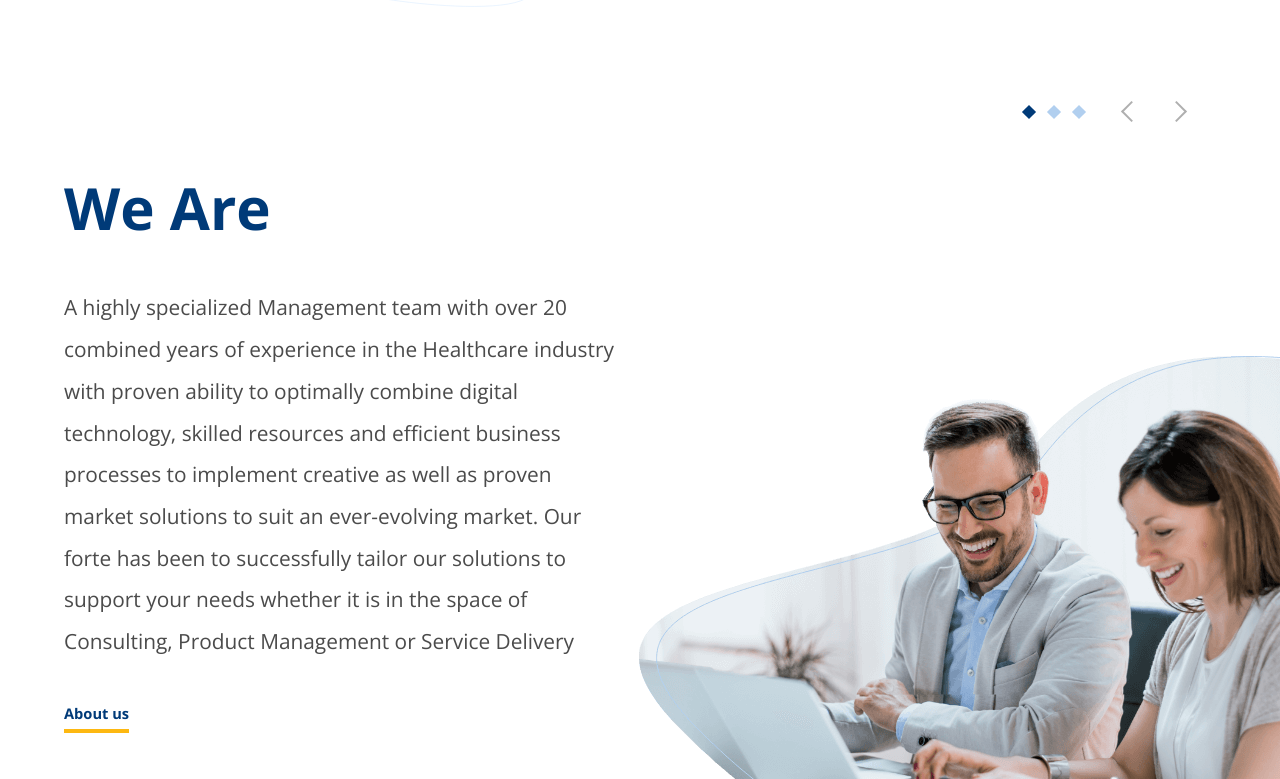
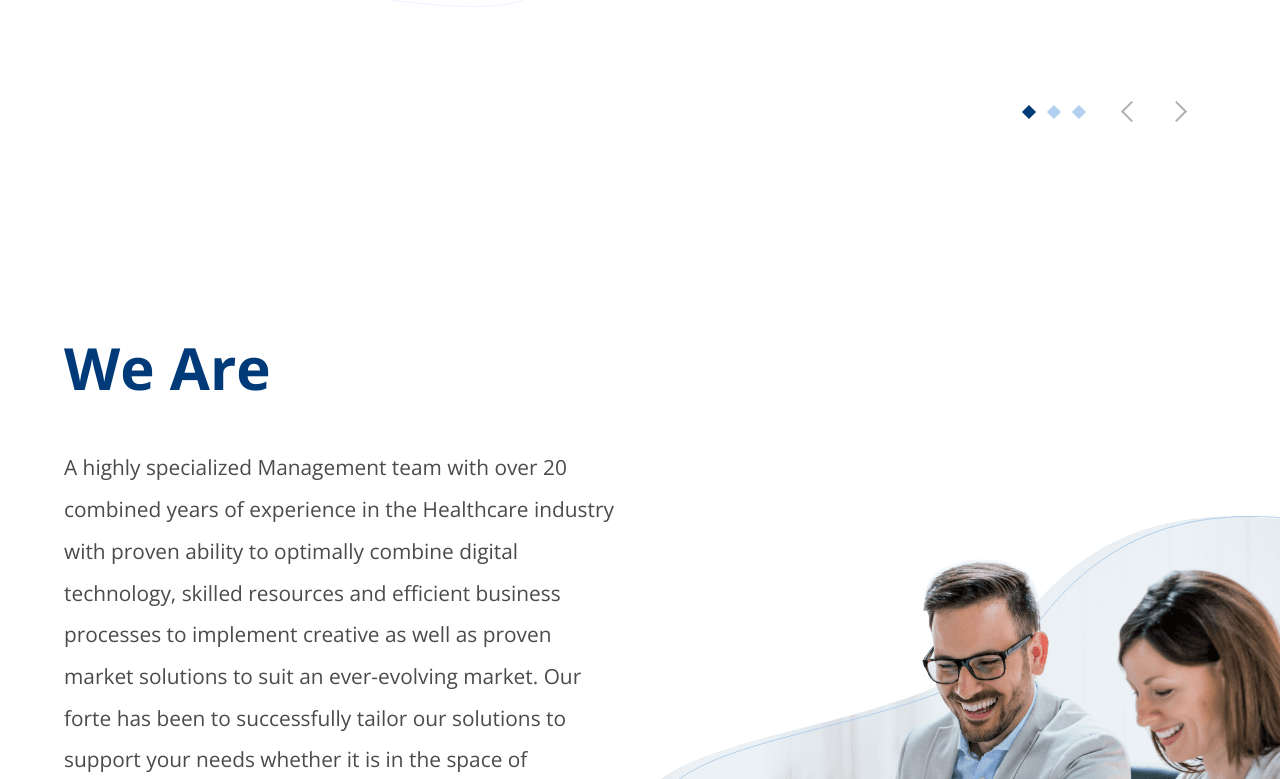
Before and after one commit to SheharyarAnwar/zapare_clone_mui, a React (Create React App) app: page / in a window 1280 px wide. Shown: the part 601-1380 px from the top of the page. Built offline with nearby package versions, Linux system fonts and the light colour scheme.

Commit message:
fixes in about us margin

```diff
--- a/src/Sections/About/style.js
+++ b/src/Sections/About/style.js
@@ -4,15 +4,15 @@ import { makeStyles } from "@material-ui/core";
 const style = makeStyles((theme) => {
   return {
     root: {
-      [theme.breakpoints.down("xl")]: {
-        marginTop: "30vh",
-      },
-      [theme.breakpoints.down("lg")]: {
-        marginTop: "10vh",
-      },
       [theme.breakpoints.down("sm")]: {
         marginTop: "6vh",
         flexDirection: "column-reverse",
+      },
+      [theme.breakpoints.up("md")]: {
+        marginTop: "10vh",
+      },
+      [theme.breakpoints.up("lg")]: {
+        marginTop: "30vh",
       },
     },
     aboutText: {
```
Also changed, not shown: 1 other file (tests, documents, lock files or other folders).
